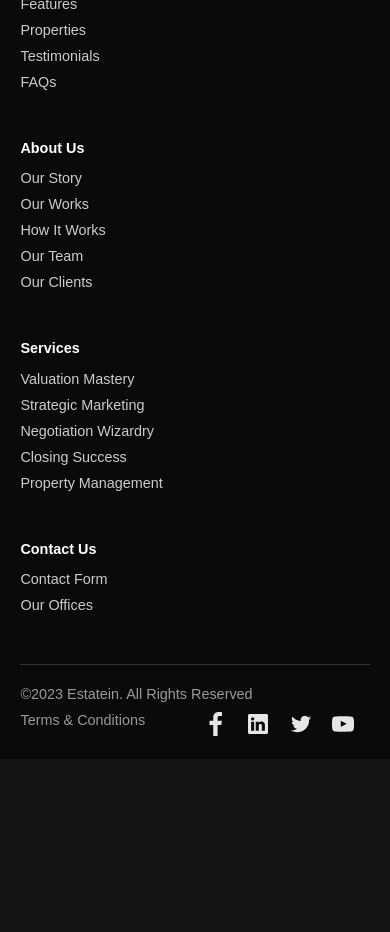
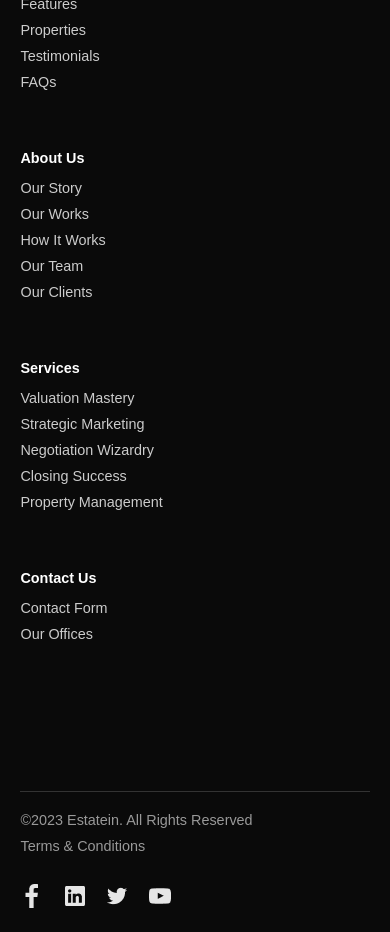
Before and after one commit to only-as19/Real-Esatate-Business, a PHP site: page / in a window 390 px wide; the page is wider, and only the part inside the window is pictured. Shown: the part 4032-4964 px from the top of that part. Before the commit the page ends 4768 px from the top of that part, so only its background shows below. Run offline with PHP 8.4, Linux system fonts and the light colour scheme.

Commit message:
Real Estate Business Website - Main - Add styling to Footer section - Add responsiveness for 750px layout

```diff
--- a/Css/style.css
+++ b/Css/style.css
@@ -476,3 +476,21 @@ footer {
   transform: scale(1.1);
   filter: brightness(1.2);
 }
+
+
+@media (max-width: 768px) {
+  .footer-links {
+    flex-direction: column;
+    gap: 30px;
+  }
+
+  .footer-bottom {
+    flex-direction: column;
+    align-items: flex-start;
+    gap: 10px;
+  }
+
+  .social-icons {
+    margin-top: 20px;
+  }
+}
```
